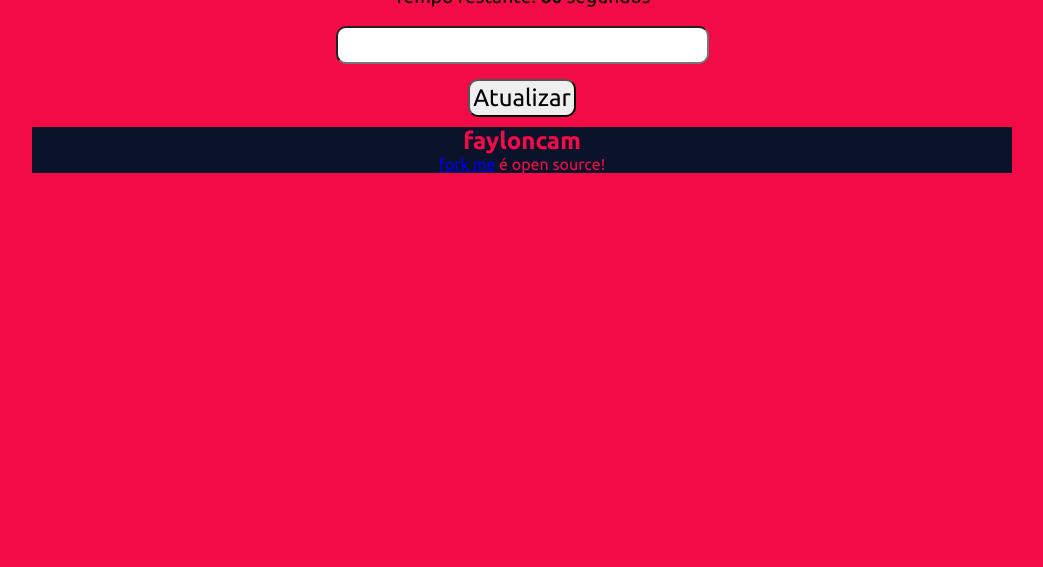
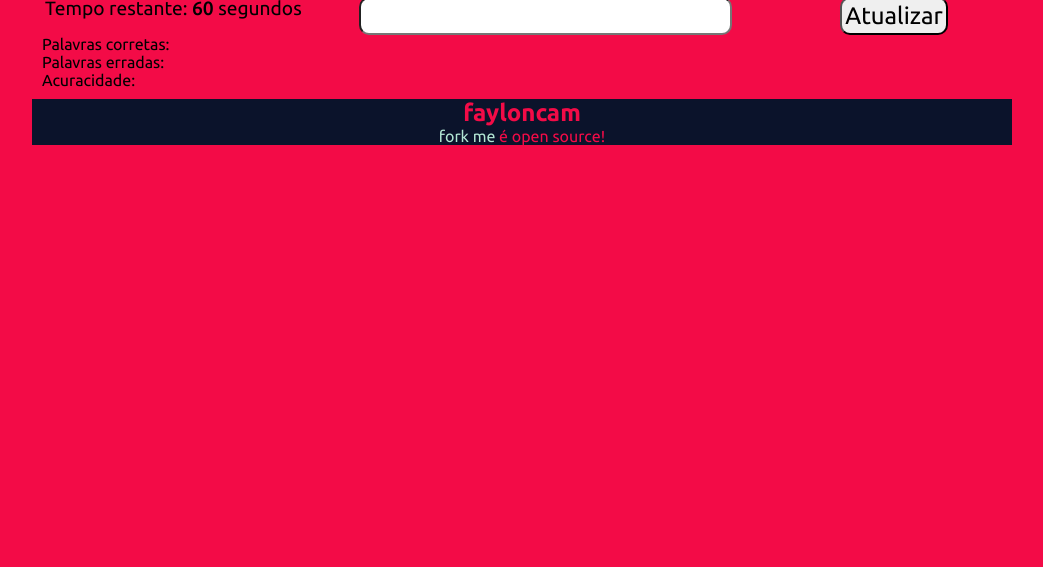
Before and after one commit to fayloncam/digitacao, a plain HTML site: page html-css/index.html in a window 1280 px wide. Shown: the part 233-800 px from the top of the page, without its empty margins (118-1161 px from the left). Drawn offline with Linux system fonts and the light colour scheme.

Commit message:
Adicionado (definido) interação
Adiciona e define a parte de interação do user

```diff
--- a/html-css/estilo/style.css
+++ b/html-css/estilo/style.css
@@ -51,7 +51,13 @@ main .leitura {
     overflow-y: hidden;
 }
 
-main .temporizador {
+main .interacao {
+    display:flex;
+    align-items: center;
+    justify-content: center;
+}
+
+main .interacao .temporizador {
     font-size: 1.2em;
     display: flex;
     align-items: center;
@@ -99,3 +105,8 @@ footer{
     color: var(--cor4);
     text-align: center;
 }
+
+footer p a {
+    text-decoration: none;
+    color: var(--cor1);
+}
--- a/html-css/index.html
+++ b/html-css/index.html
@@ -17,14 +17,21 @@
 
             </div>
 
-            <div class="temporizador">
-                <p>Tempo restante:&nbsp;</p><span class="timer">60</span><p>&nbsp;segundos</p>
+            <div class="interacao">
+                <div class="temporizador">
+                    <p>Tempo restante:&nbsp;</p><span class="timer">60</span><p>&nbsp;segundos</p>
+                </div>
+                <input type='text' class='digitacao' id='digitacao'>
+                <input type="button" value="Atualizar" id="atualizar" onclick="atualizar()">
             </div>
-            <input type='text' class='digitacao' id='digitacao'>
-            <input type="button" value="Atualizar" id="atualizar" onclick="atualizar()">
+            <div class="resultado">
+                <p>Palavras corretas:&nbsp;<span class="corretas"></span></p>
+                <p>Palavras erradas:&nbsp;<span class="erradas"></span></p>
+                <p>Acuracidade:&nbsp;<span class="acuracidade"></span></p>
+            </div>
         </main>
         <footer>
-            <h2>fayloncam</h2><p><a href="https://github.com/fayloncam/projeto-site-digitacao">fork me</a> é open source!</p>
+            <h2>fayloncam</h2><p><a href="https://github.com/fayloncam/projeto-site-digitacao" target="_blank">fork me</a> é open source!</p>
         </footer>
     </div>
 
```
